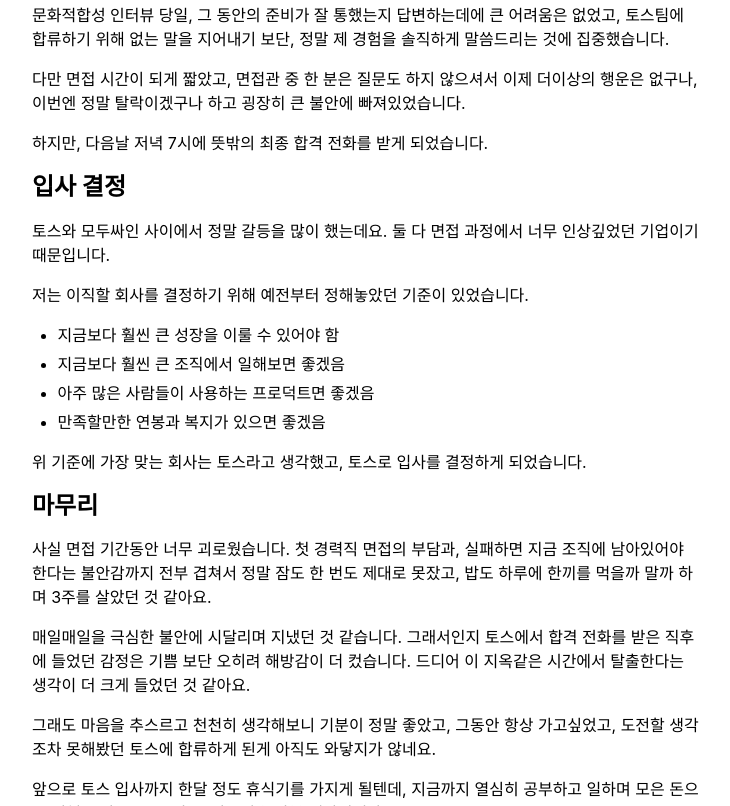
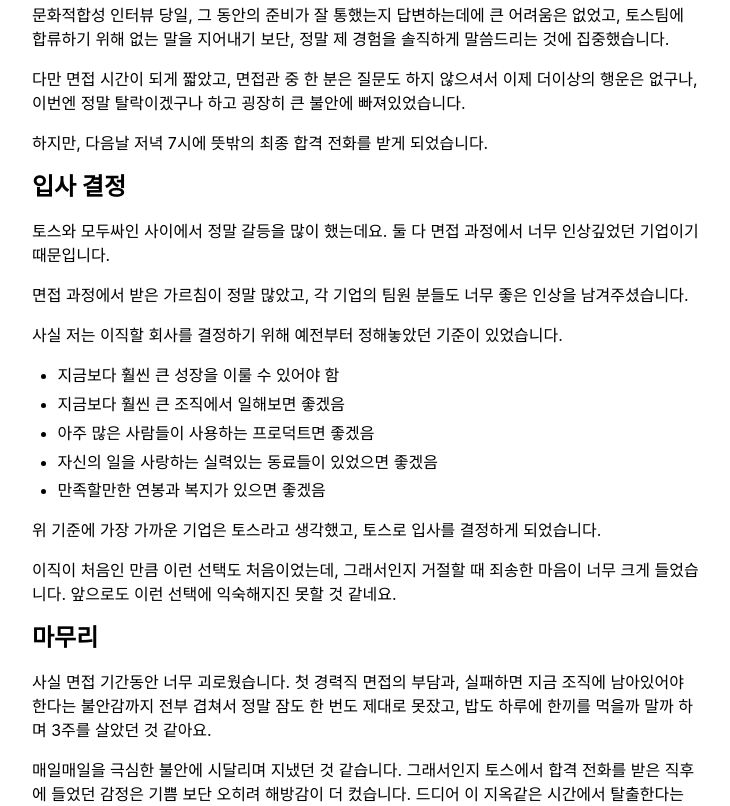
Before and after one commit to hoseungme/blog.hoseung.me, a Gatsby site: page /2022-04-16-change-job-retrospect/ in a window 1280 px wide. Shown: the part 5262-6068 px from the top of the page, without its empty margins (274-1004 px from the left). Built offline with nearby package versions, Linux system fonts and the light colour scheme; Gatsby itself is replaced by a stand-in of ours; a web font is replaced by a local one.

Commit message:
fix 2022-04-16-change-job-retrospect

```diff
--- a/content/blog/2022-04-16-change-job-retrospect/index.md
+++ b/content/blog/2022-04-16-change-job-retrospect/index.md
@@ -85,7 +85,7 @@
 ![](./toss-logo.png)
 
 - 절차: 서류 -> 과제 -> 직무인터뷰 -> 문화적합성 인터뷰 -> 최종 합격
-- 결과: 최종 합격 + 입사 결정
+- 결과: 최종 합격
 
 토스는 오피스에 방문해서 커피챗을 먼저 했었고, 회사에 대한 궁금증도 풀고 개발자로써의 이야기도 나누면서 지원을 결정하게 되었습니다.
 
@@ -112,14 +112,19 @@
 ## 입사 결정
 토스와 모두싸인 사이에서 정말 갈등을 많이 했는데요. 둘 다 면접 과정에서 너무 인상깊었던 기업이기 때문입니다.
 
-저는 이직할 회사를 결정하기 위해 예전부터 정해놓았던 기준이 있었습니다.
+면접 과정에서 받은 가르침이 정말 많았고, 각 기업의 팀원 분들도 너무 좋은 인상을 남겨주셨습니다.
+
+사실 저는 이직할 회사를 결정하기 위해 예전부터 정해놓았던 기준이 있었습니다.
 
 - 지금보다 훨씬 큰 성장을 이룰 수 있어야 함
 - 지금보다 훨씬 큰 조직에서 일해보면 좋겠음
 - 아주 많은 사람들이 사용하는 프로덕트면 좋겠음
+- 자신의 일을 사랑하는 실력있는 동료들이 있었으면 좋겠음
 - 만족할만한 연봉과 복지가 있으면 좋겠음
 
-위 기준에 가장 맞는 회사는 토스라고 생각했고, 토스로 입사를 결정하게 되었습니다.
+위 기준에 가장 가까운 기업은 토스라고 생각했고, 토스로 입사를 결정하게 되었습니다.
+
+이직이 처음인 만큼 이런 선택도 처음이었는데, 그래서인지 거절할 때 죄송한 마음이 너무 크게 들었습니다. 앞으로도 이런 선택에 익숙해지진 못할 것 같네요.
 
 ## 마무리
 사실 면접 기간동안 너무 괴로웠습니다. 첫 경력직 면접의 부담과, 실패하면 지금 조직에 남아있어야 한다는 불안감까지 전부 겹쳐서 정말 잠도 한 번도 제대로 못잤고, 밥도 하루에 한끼를 먹을까 말까 하며 3주를 살았던 것 같아요.
```
